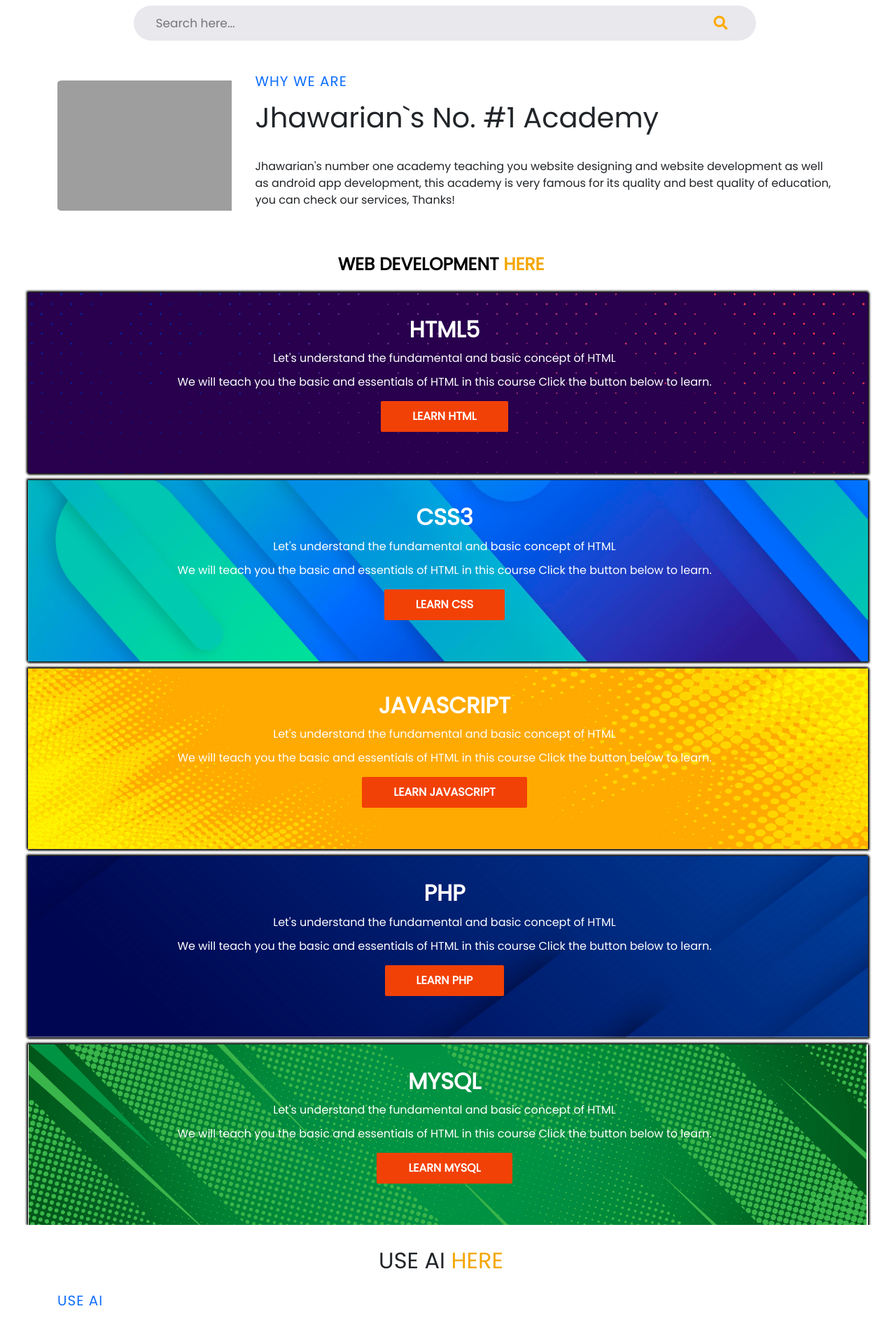
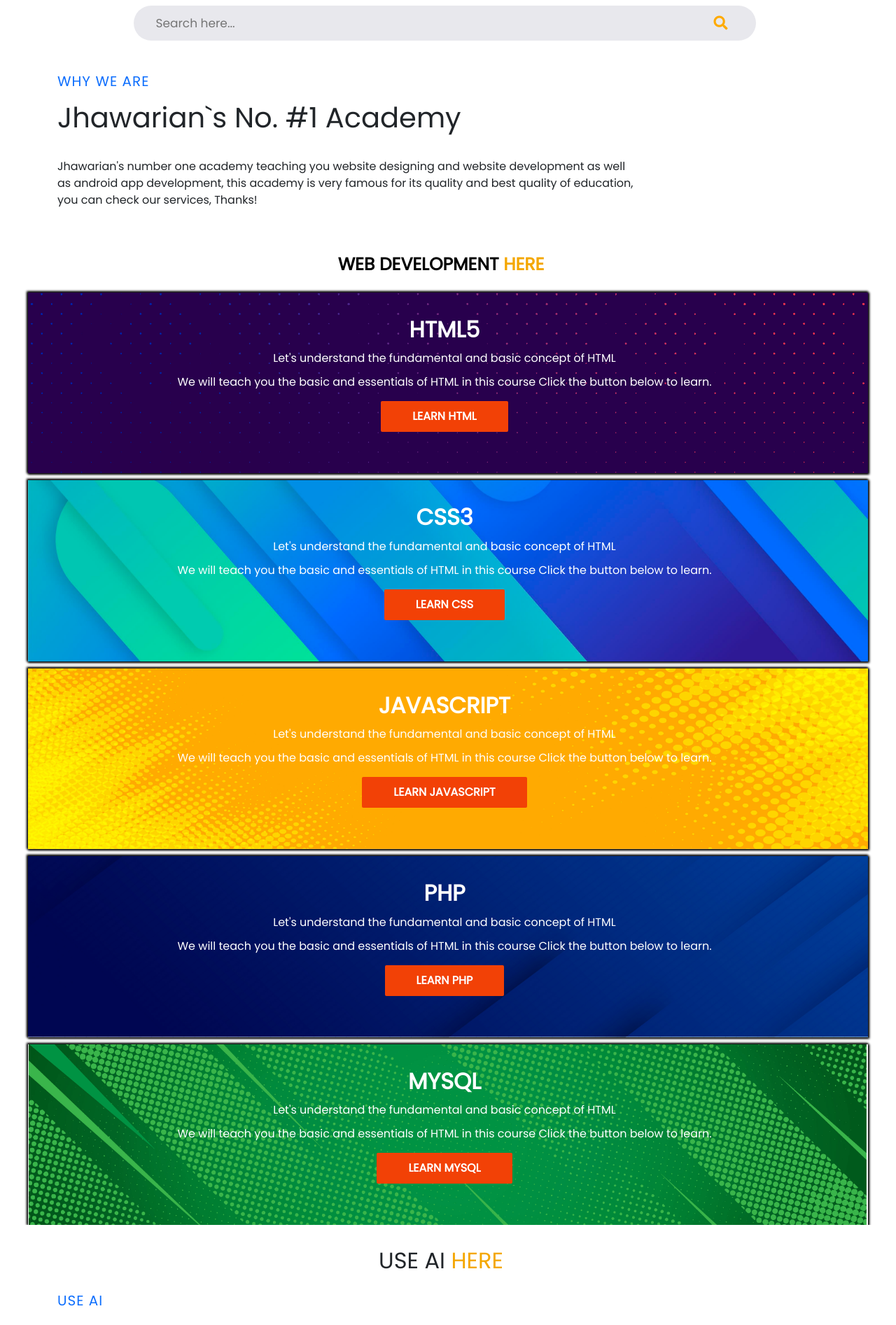
Before and after one commit to shahidjhawari/Online-Courses, a PHP site: page / in a window 1280 px wide. Shown: the part 1013-2906 px from the top of the page at 70% size. Run offline with PHP 8.4, Linux system fonts and the light colour scheme; some libraries are stand-ins or nearby versions; grey boxes are pictures that could not be loaded.

Commit message:
delete home page vector image

```diff
--- a/index.php
+++ b/index.php
@@ -36,9 +36,6 @@
 <div class="container-fluid py-1">
   <div class="container py-1">
       <div class="row align-items-center">
-          <div class="col-lg-3">
-              <img class="img-fluid rounded mb-4 mb-lg-0" src="img/why.jpg" alt="">
-          </div>
           <div class="col-lg-9">
               <div class="text-left mb-4">
                   <h5 class="text-primary text-uppercase mb-3" style="letter-spacing: 1px;">WHY WE ARE</h5>
```
